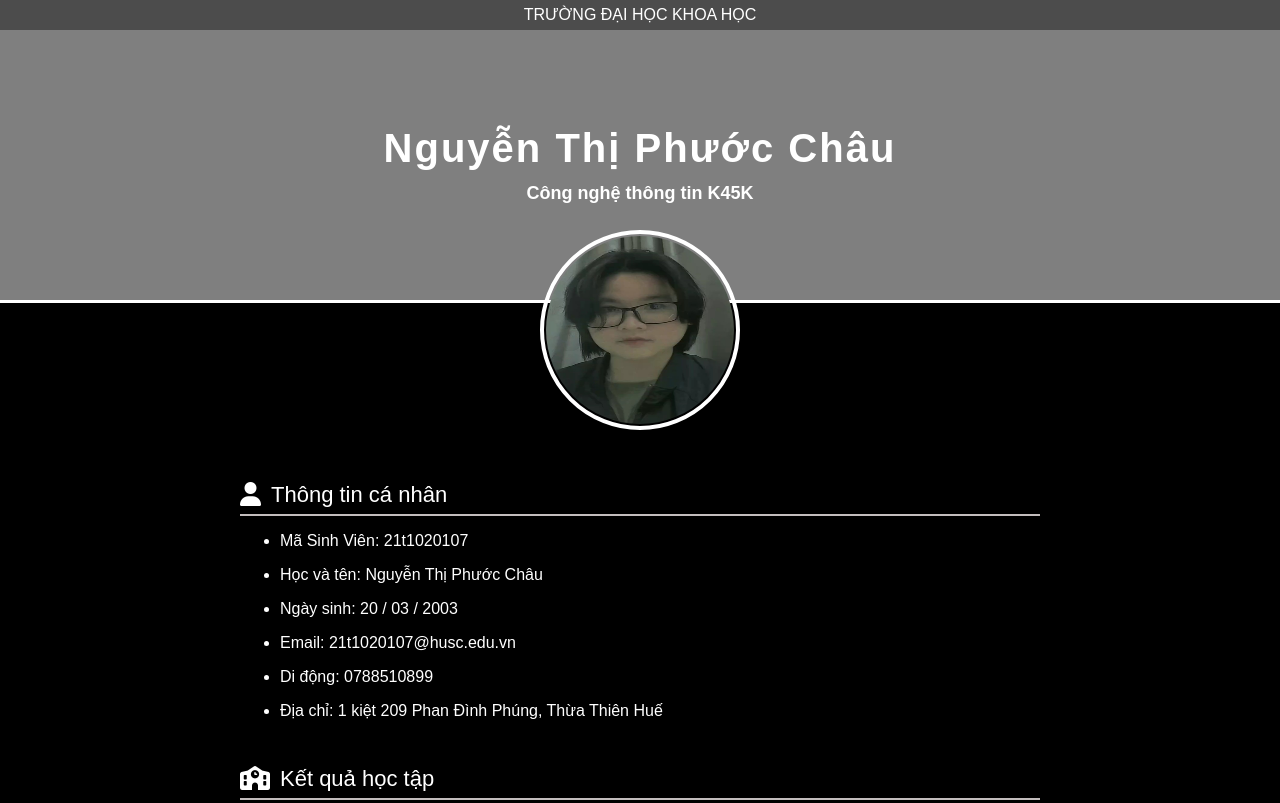
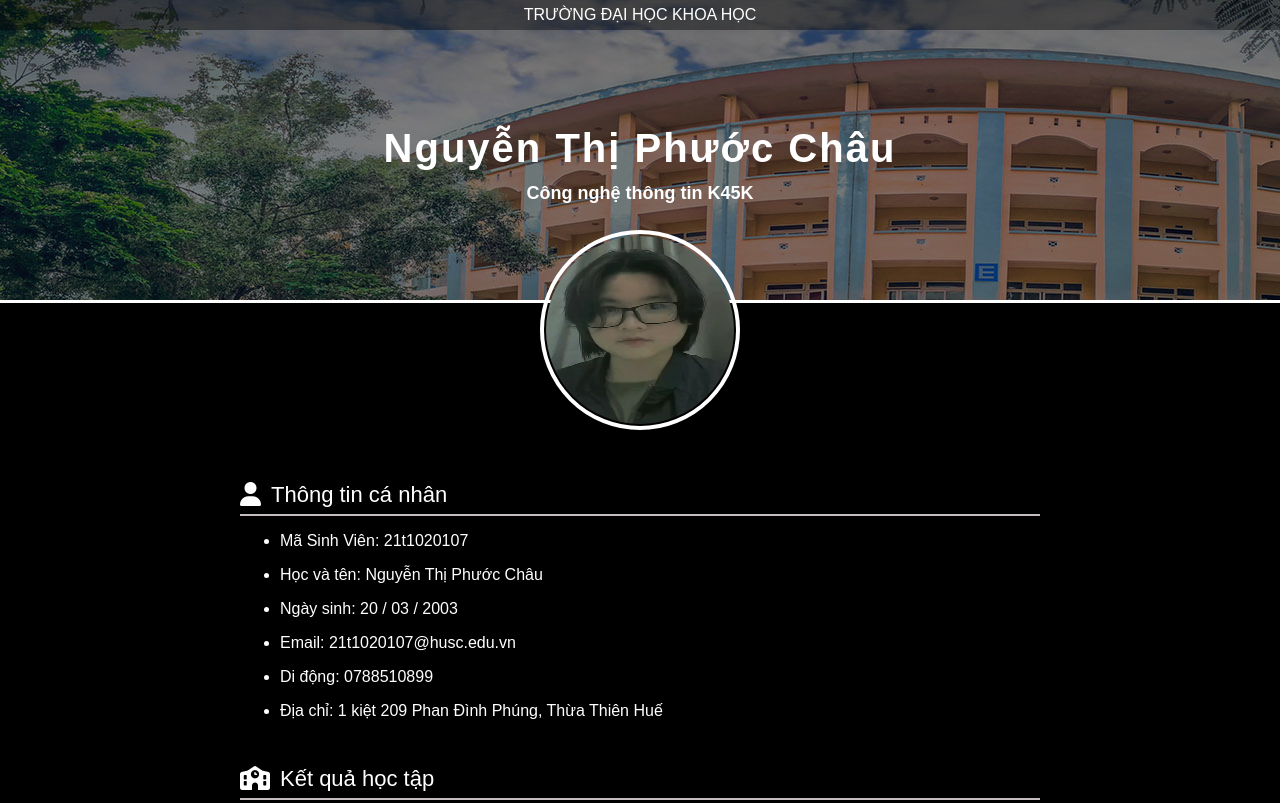
Before and after one commit to PhuocChau03/NGUYENTHIPHUOCHAU, a plain HTML site: page index.html in a window 1280 px wide. Shown: the top 803 px of the page. Drawn offline with Linux system fonts and the light colour scheme; files that its build step writes are made by us from their sources.

Commit message:
Update site.css

```diff
--- a/site.css
+++ b/site.css
@@ -7,7 +7,7 @@
 
 .header{
     height: 300px;
-    background-image: url('/images/background02.jpg');
+    background-image: url('/background02.jpg');
     position: relative;
 }
 
```
